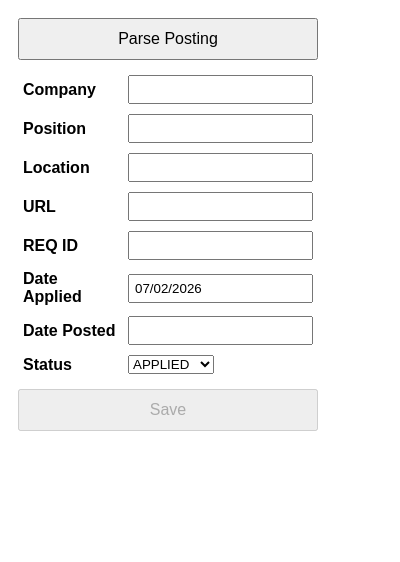
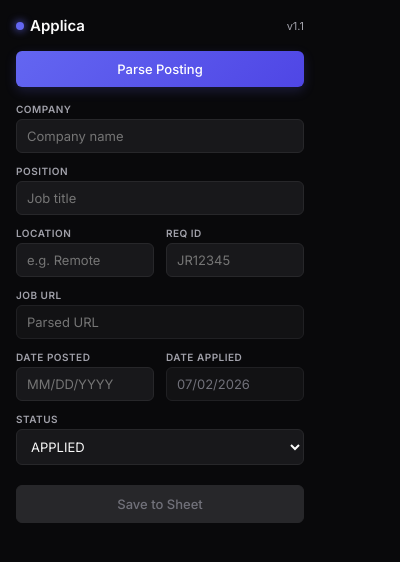
Before and after one commit to ailacqua/applica, a browser extension: page chrome-extension/popup.html in a window 400 px wide. Drawn offline with Linux system fonts and the light colour scheme.

Commit message:
Refresh and modernize UI

```diff
--- a/chrome-extension/popup.html
+++ b/chrome-extension/popup.html
@@ -5,89 +5,252 @@
   <meta charset="UTF-8" />
   <title>Job Parser</title>
   <style>
+    @import url('https://fonts.googleapis.com/css2?family=Inter:wght@400;500;600;700&display=swap');
+
     body {
-      font-family: Arial, sans-serif;
-      padding: 10px;
-      width: 300px;
+      font-family: 'Inter', -apple-system, BlinkMacSystemFont, "Segoe UI", Roboto, Helvetica, Arial, sans-serif;
+      background-color: #09090b;
+      color: #fafafa;
+      margin: 0;
+      padding: 16px;
+      width: 320px;
+      box-sizing: border-box;
+      font-size: 14px;
+      -webkit-font-smoothing: antialiased;
     }
 
-    button {
+    .header {
+      display: flex;
+      align-items: center;
+      justify-content: space-between;
+      margin-bottom: 16px;
+    }
+
+    .header-title {
+      font-size: 15px;
+      font-weight: 600;
+      color: #fafafa;
+      display: flex;
+      align-items: center;
+      gap: 6px;
+      margin: 0;
+    }
+
+    .header-title span.dot {
+      width: 8px;
+      height: 8px;
+      background-color: #6366f1;
+      border-radius: 50%;
+      display: inline-block;
+      box-shadow: 0 0 8px #6366f1;
+    }
+
+    .header-subtitle {
+      font-size: 11px;
+      color: #a1a1aa;
+    }
+
+    /* Form Layout */
+    .form-container {
+      display: flex;
+      flex-direction: column;
+      gap: 12px;
+      margin-bottom: 16px;
+    }
+
+    .grid {
+      display: grid;
+      gap: 12px;
+    }
+
+    .grid-2 {
+      grid-template-columns: 1fr 1fr;
+    }
+
+    .field-group {
+      display: flex;
+      flex-direction: column;
+      gap: 4px;
+    }
+
+    .field-group label {
+      font-size: 10px;
+      font-weight: 600;
+      color: #a1a1aa;
+      text-transform: uppercase;
+      letter-spacing: 0.05em;
+    }
+
+    /* Inputs */
+    input, select {
+      background-color: #18181b;
+      color: #fafafa;
+      border: 1px solid #27272a;
+      border-radius: 6px;
+      padding: 8px 10px;
+      font-size: 13px;
+      font-family: inherit;
+      box-sizing: border-box;
+      width: 100%;
+      transition: border-color 0.15s ease, box-shadow 0.15s ease;
+    }
+
+    input:focus, select:focus {
+      outline: none;
+      border-color: #a1a1aa;
+      box-shadow: 0 0 0 2px rgba(228, 228, 231, 0.1);
+    }
+
+    input[readonly] {
+      background-color: #121214;
+      border-color: #202023;
+      color: #71717a;
+      cursor: not-allowed;
+    }
+
+    /* Custom Buttons */
+    .btn {
       width: 100%;
       padding: 10px;
-      margin-bottom: 10px;
-      font-size: 16px;
+      font-size: 13px;
+      font-weight: 500;
+      font-family: inherit;
+      border: none;
+      border-radius: 6px;
+      cursor: pointer;
+      box-sizing: border-box;
+      display: inline-flex;
+      align-items: center;
+      justify-content: center;
+      transition: all 0.2s ease;
     }
 
-    table {
-      width: 100%;
-      border-collapse: collapse;
-      margin-bottom: 10px;
+    #parseBtn {
+      background: linear-gradient(135deg, #6366f1, #4f46e5);
+      color: #ffffff;
+      margin-bottom: 16px;
+      box-shadow: 0 4px 12px rgba(99, 102, 241, 0.2);
     }
 
-    td {
-      padding: 5px;
-      vertical-align: middle;
+    #parseBtn:hover {
+      background: linear-gradient(135deg, #4f46e5, #4338ca);
+      box-shadow: 0 4px 16px rgba(99, 102, 241, 0.35);
     }
 
-    td.label {
-      width: 35%;
-      font-weight: bold;
+    #parseBtn:active {
+      transform: scale(0.98);
     }
 
-    input {
-      width: 100%;
-      padding: 5px;
-      box-sizing: border-box;
+    #saveBtn {
+      background-color: #fafafa;
+      color: #18181b;
+      margin-top: 4px;
+      border: 1px solid #fafafa;
+    }
+
+    #saveBtn:hover:not(:disabled) {
+      background-color: #f4f4f5;
+      border-color: #f4f4f5;
+    }
+
+    #saveBtn:disabled {
+      background-color: #27272a;
+      border-color: #27272a;
+      color: #71717a;
+      cursor: not-allowed;
+    }
+
+    /* Output banner */
+    #output {
+      margin-top: 12px;
+      padding: 8px 12px;
+      border-radius: 6px;
+      font-size: 12px;
+      font-weight: 500;
+      white-space: pre-wrap;
+      display: none; /* Hidden by default */
+      animation: fadeIn 0.2s ease-in-out;
+    }
+
+    #output.success {
+      background-color: rgba(34, 197, 94, 0.1);
+      border: 1px solid rgba(34, 197, 94, 0.2);
+      color: #4ade80;
+      display: block;
+    }
+
+    #output.error {
+      background-color: rgba(239, 68, 68, 0.1);
+      border: 1px solid rgba(239, 68, 68, 0.2);
+      color: #f87171;
+      display: block;
+    }
+
+    @keyframes fadeIn {
+      from { opacity: 0; transform: translateY(2px); }
+      to { opacity: 1; transform: translateY(0); }
     }
   </style>
 </head>
 
 <body>
-  <button id="parseBtn">Parse Posting</button>
+  <div class="header">
+    <h1 class="header-title"><span class="dot"></span>Applica</h1>
+    <span class="header-subtitle">v1.1</span>
+  </div>
 
-  <table>
-    <tr>
-      <td class="label">Company</td>
-      <td><input id="company" type="text" /></td>
-    </tr>
-    <tr>
-      <td class="label">Position</td>
-      <td><input id="position" type="text" /></td>
-    </tr>
-    <tr>
-      <td class="label">Location</td>
-      <td><input id="location" type="text" /></td>
-    </tr>
-    <tr>
-      <td class="label">URL</td>
-      <td><input id="url" type="text" readonly /></td>
-    </tr>
-    <tr>
-      <td class="label">REQ ID</td>
-      <td><input id="requisition_id" type="text" /></td>
-    </tr>
-    <tr>
-      <td class="label">Date Applied</td>
-      <td><input id="date_applied" type="text" /></td>
-    </tr>
-    <tr>
-      <td class="label">Date Posted</td>
-      <td><input id="date_posted" type="text" /></td>
-    </tr>
-    <tr>
-      <td class="label">Status</td>
-      <td>
-        <select id="status">
-          <option value="TO APPLY">TO APPLY</option>
-          <option value="APPLIED" selected>APPLIED</option>
-        </select>
-      </td>
-    </tr>
-  </table>
+  <button id="parseBtn" class="btn">Parse Posting</button>
 
-  <button id="saveBtn" disabled>Save</button>
+  <div class="form-container">
+    <div class="field-group">
+      <label for="company">Company</label>
+      <input id="company" type="text" placeholder="Company name" />
+    </div>
 
-  <div id="output" style="white-space: pre-wrap; font-size: 12px; color: red;"></div>
+    <div class="field-group">
+      <label for="position">Position</label>
+      <input id="position" type="text" placeholder="Job title" />
+    </div>
+
+    <div class="grid grid-2">
+      <div class="field-group">
+        <label for="location">Location</label>
+        <input id="location" type="text" placeholder="e.g. Remote" />
+      </div>
+      <div class="field-group">
+        <label for="requisition_id">Req ID</label>
+        <input id="requisition_id" type="text" placeholder="JR12345" />
+      </div>
+    </div>
+
+    <div class="field-group">
+      <label for="url">Job URL</label>
+      <input id="url" type="text" readonly placeholder="Parsed URL" />
+    </div>
+
+    <div class="grid grid-2">
+      <div class="field-group">
+        <label for="date_posted">Date Posted</label>
+        <input id="date_posted" type="text" placeholder="MM/DD/YYYY" />
+      </div>
+      <div class="field-group">
+        <label for="date_applied">Date Applied</label>
+        <input id="date_applied" type="text" placeholder="MM/DD/YYYY" />
+      </div>
+    </div>
+
+    <div class="field-group">
+      <label for="status">Status</label>
+      <select id="status">
+        <option value="TO APPLY">TO APPLY</option>
+        <option value="APPLIED" selected>APPLIED</option>
+      </select>
+    </div>
+  </div>
+
+  <button id="saveBtn" class="btn" disabled>Save to Sheet</button>
+
+  <div id="output"></div>
 
   <script src="popup.js"></script>
 </body>
--- a/chrome-extension/popup.js
+++ b/chrome-extension/popup.js
@@ -60,6 +60,7 @@ function populateForm(data) {
 
 parseBtn.addEventListener('click', () => {
   output.textContent = '';
+  output.className = '';
   saveBtn.disabled = true;
 
   chrome.tabs.query({ active: true, currentWindow: true }, (tabs) => {
@@ -74,6 +75,7 @@ parseBtn.addEventListener('click', () => {
         if (chrome.runtime.lastError || !results || !results[0].result) {
           extractedContent = null;
           output.textContent = "Failed to extract job details from this page.";
+          output.className = 'error';
           return;
         }
         extractedContent = results[0].result;
@@ -81,6 +83,7 @@ parseBtn.addEventListener('click', () => {
         chrome.runtime.sendMessage({ action: "processJobPost", content: extractedContent }, (response) => {
           if (response.error) {
             output.textContent = "Error: " + response.error;
+            output.className = 'error';
             return;
           }
           try {
@@ -88,6 +91,7 @@ parseBtn.addEventListener('click', () => {
             populateForm(json);
           } catch {
             output.textContent = "Failed to parse response from server.";
+            output.className = 'error';
           }
         });
       }
@@ -97,6 +101,7 @@ parseBtn.addEventListener('click', () => {
 
 saveBtn.addEventListener('click', () => {
   output.textContent = '';
+  output.className = '';
 
   const dataToSave = {
     company: getInputValue('company'),
@@ -116,12 +121,12 @@ saveBtn.addEventListener('click', () => {
   })
     .then(res => res.json())
     .then(json => {
-      output.style.color = 'green';
       output.textContent = 'Saved successfully!';
+      output.className = 'success';
     })
     .catch(err => {
-      output.style.color = 'red';
       output.textContent = 'Error saving data: ' + err.message;
+      output.className = 'error';
     });
 });
 
```
